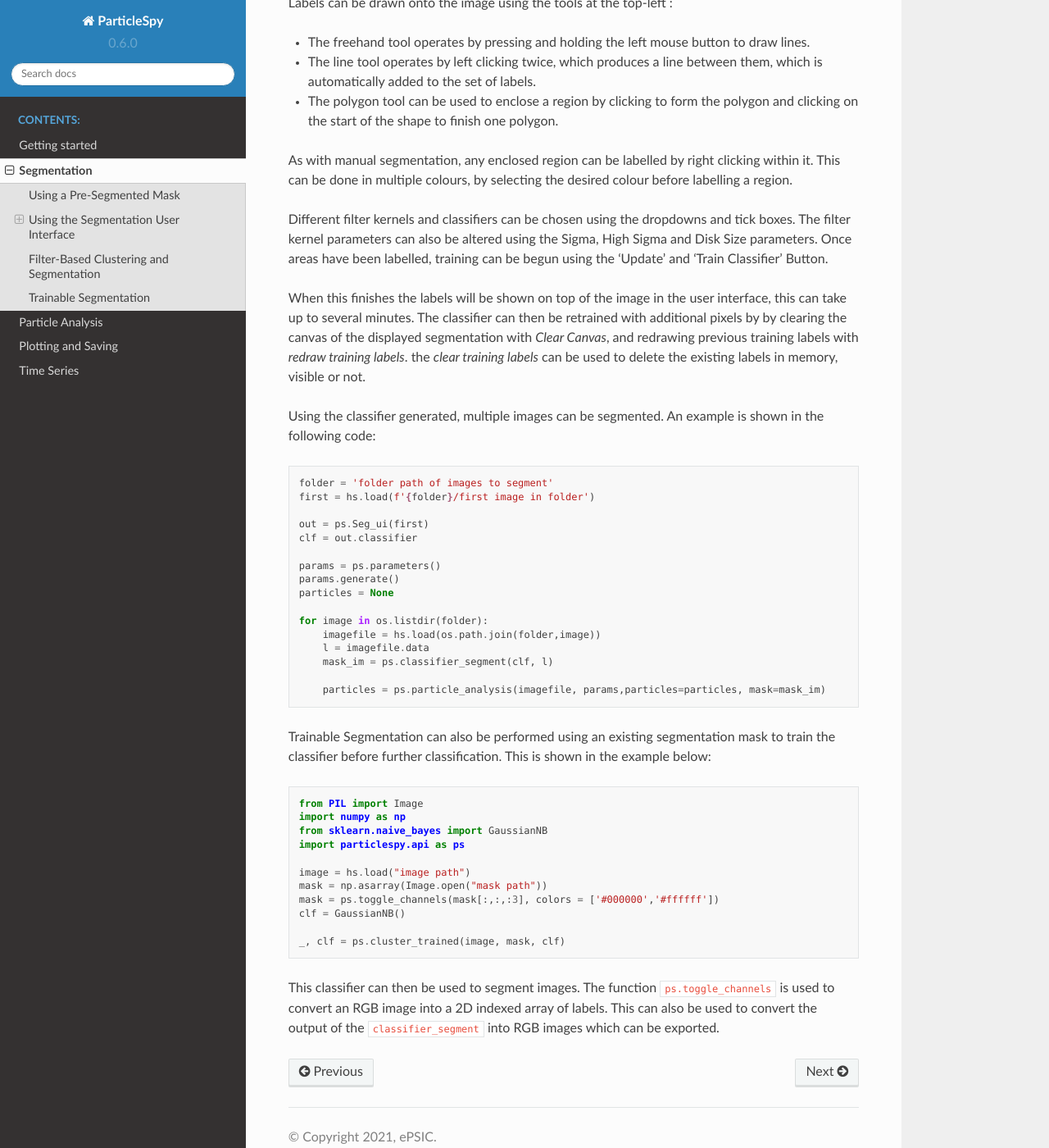
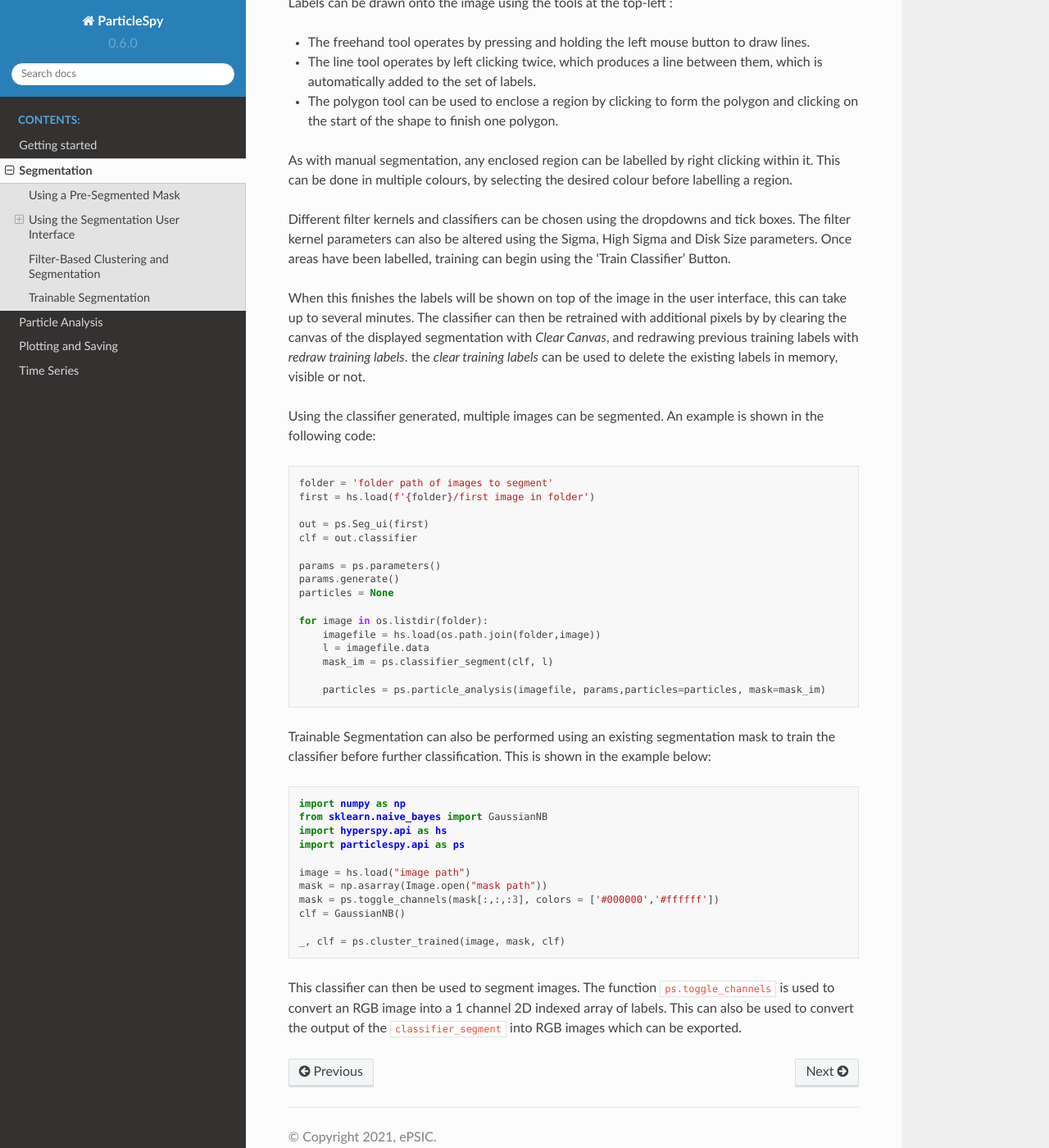
Before and after one commit to ePSIC-DLS/particlespy, a Sphinx documentation site: the page built from docs/segmentation.rst, in a window 1280 px wide and 1400 px high, scrolled down 5491 px. Shown: the whole window at 82% size. Built offline with Sphinx 7.4.7 and the Read the Docs theme 2.0.0, drawn with Linux system fonts in a browser that asks for light colours; pages that are not in the unit, such as notebooks, are missing from menus.

Commit message:
Update segmentation.rst

```diff
--- a/docs/segmentation.rst
+++ b/docs/segmentation.rst
@@ -148,7 +148,7 @@ This can be done in multiple colours, by selecting the desired colour before lab
 
 Different filter kernels and classifiers can be chosen using the dropdowns and tick boxes.
 The filter kernel parameters can also be altered using the Sigma, High Sigma and Disk Size parameters.
-Once areas have been labelled, training can be begun using the 'Update' and 'Train Classifier' Button.
+Once areas have been labelled, training can begin using the 'Train Classifier' Button.
 
 When this finishes the labels will be shown on top of the image in the user interface, this can take up to several minutes.
 The classifier can then be retrained with additional pixels by by clearing the canvas of the displayed segmentation with `Clear Canvas`, and redrawing previous training labels with `redraw training labels`.
@@ -182,9 +182,9 @@ This is shown in the example below:
 
 .. code-block:: python
 
-    from PIL import Image
     import numpy as np
     from sklearn.naive_bayes import GaussianNB
+    import hyperspy.api as hs
     import particlespy.api as ps
 
     image = hs.load("image path")
@@ -195,5 +195,5 @@ This is shown in the example below:
     _, clf = ps.cluster_trained(image, mask, clf)
 
 This classifier can then be used to segment images.
-The function ``ps.toggle_channels`` is used to convert an RGB image into a 2D indexed array of labels.
+The function ``ps.toggle_channels`` is used to convert an RGB image into a 1 channel 2D indexed array of labels.
 This can also be used to convert the output of the ``classifier_segment`` into RGB images which can be exported.
```
